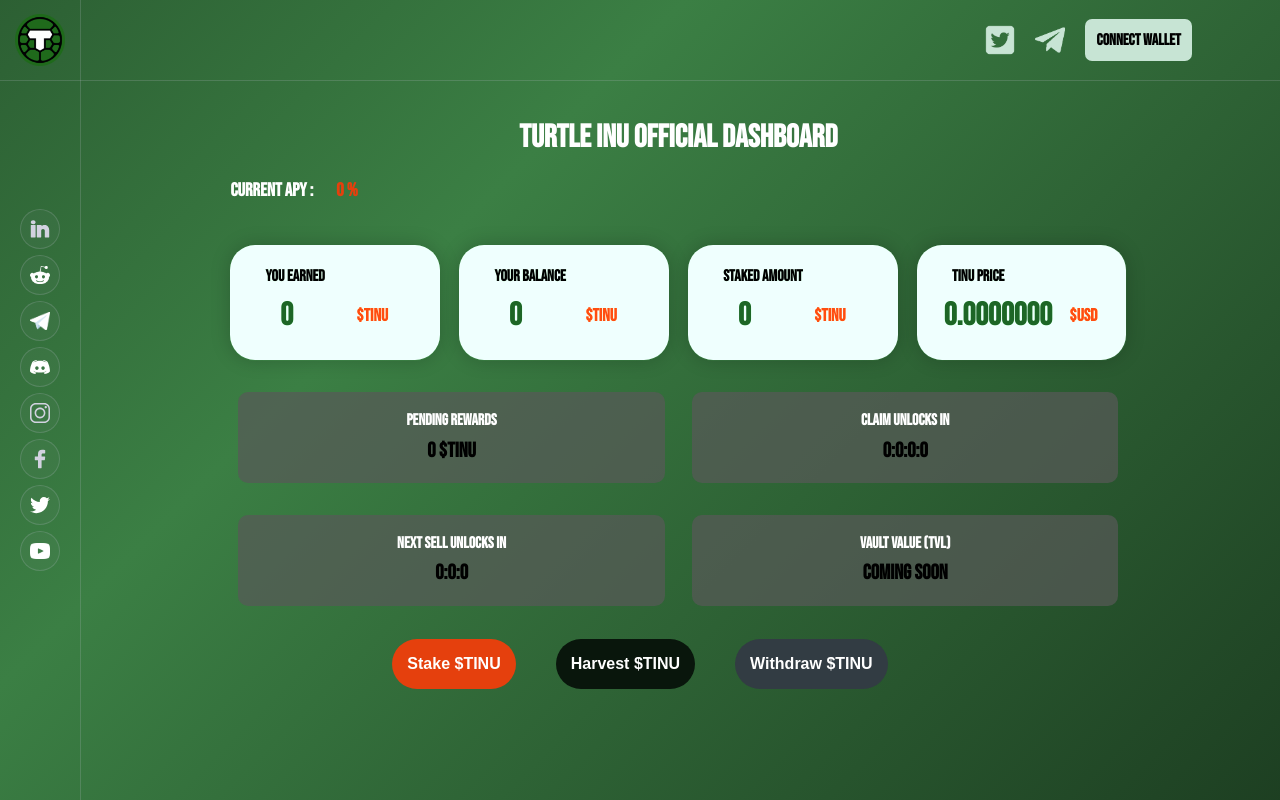
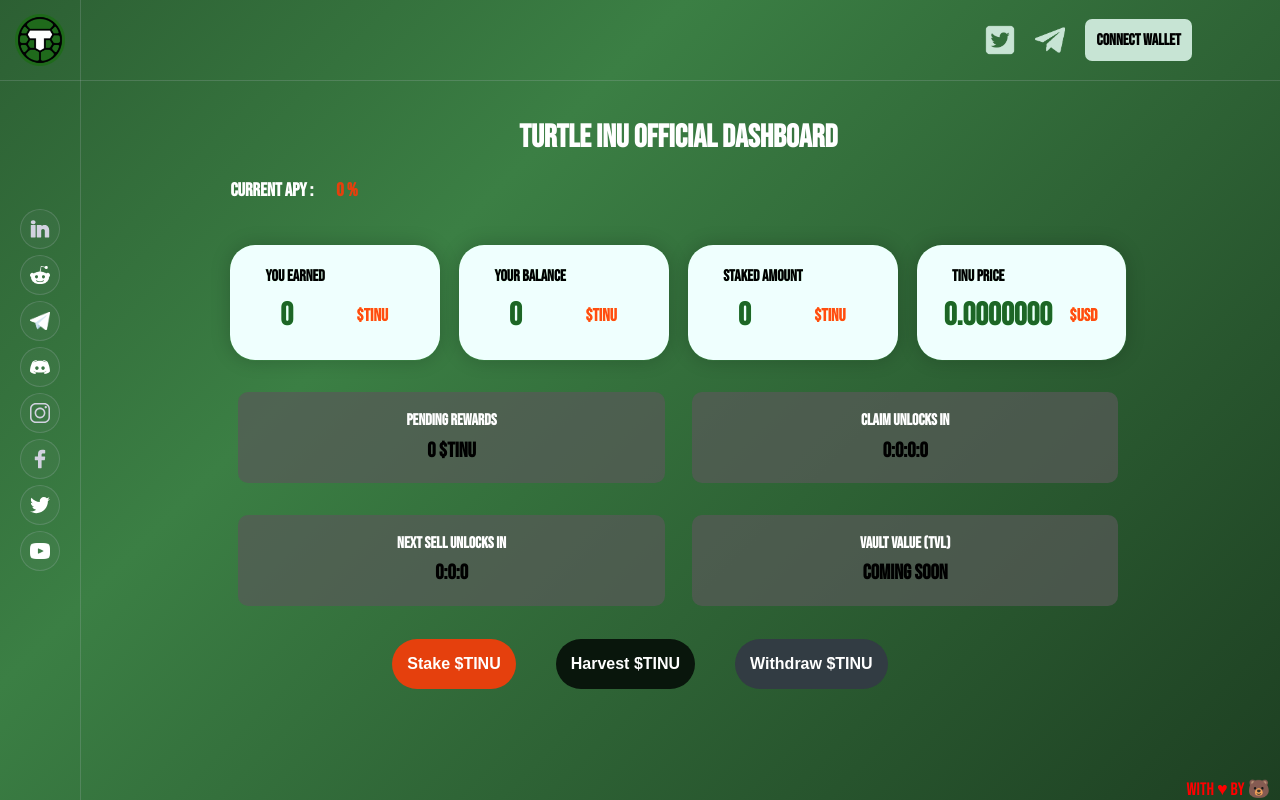
Before and after one commit to TIM88-DOT/turtle-inu-dashboard, a React (Create React App) app: page / in a window 1280 px wide. Built offline with nearby package versions, Linux system fonts and the light colour scheme; no server answers.

Commit message:
add credits

```diff
--- a/src/pages/account.js
+++ b/src/pages/account.js
@@ -173,7 +173,7 @@ const Account = () => {
         </div>
       </div >
       <StakingActions />
-
+      <a style={{ position: "absolute", bottom: "0", right: "10px", fontSize: "18px", color:"red", textDecoration: "none" }} href="https://t.me/nibthebear"> with ♥ by 🐻</a>
     </div>
   );
 };
```
